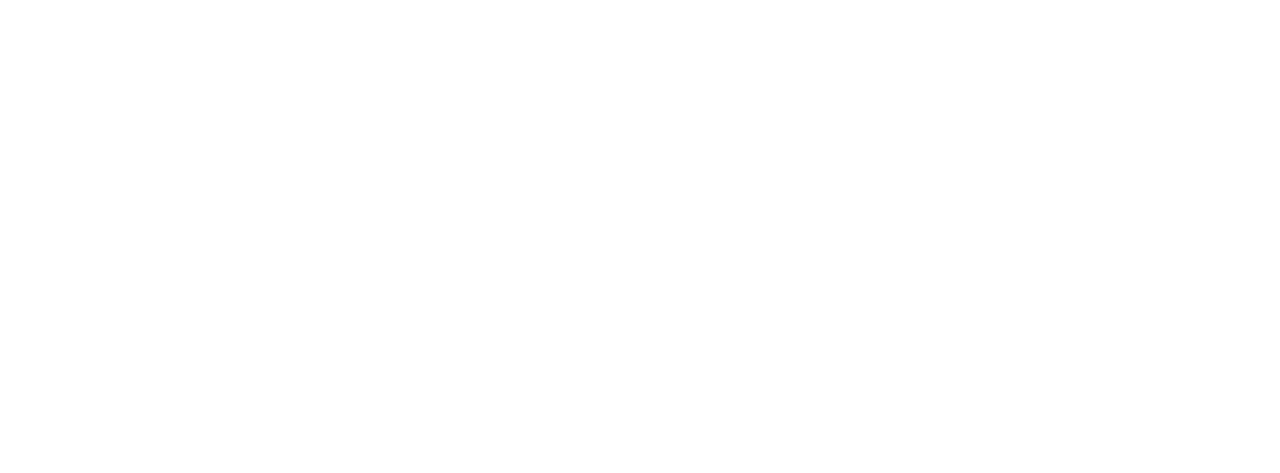
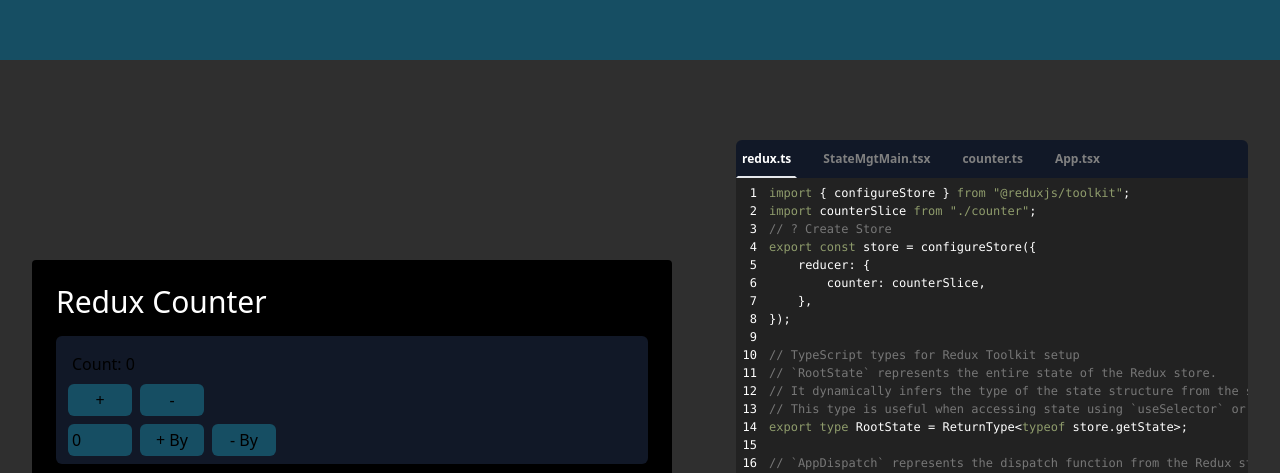
Before and after one commit to dipak-w2003/React-TS-Doc, a React (Vite) app: page /state-management in a window 1280 px wide. Shown: the part 795-1268 px from the top of the page. Before the commit the page ends 800 px from the top, so only its background shows below. Built offline with nearby package versions, Linux system fonts and the light colour scheme.

Commit message:
topicAdded:redux-toolkit

```diff
--- a/src/App.tsx
+++ b/src/App.tsx
@@ -1,8 +1,9 @@
 import React from "react";
 import { BrowserRouter, Routes, Route } from "react-router-dom";
 import NavBar from "./Components/NavBar";
+import HomePage from "./Components/Pages/1-Home/HomePage";
 import Hook from "./Components/1-Hooks/Hook";
-import HomePage from "./Components/Pages/1-Home/HomePage";
+import StateManagementMain from "./Components/2-state-managements/StateManagementMain";
 const App: React.FC = () => {
   return (
     <BrowserRouter>
@@ -10,10 +11,7 @@
       <Routes>
         <Route path="/" element={<HomePage />} />
         <Route path="/hooks" element={<Hook />} />
-        <Route
-          path="/state-management"
-          element={<div>State Management Page</div>}
-        />
+        <Route path="/state-management" element={<StateManagementMain />} />
         <Route path="/reference" element={<div>Reference Page</div>} />
         <Route path="/undefined" element={<div>Undefined Page</div>} />
         <Route
--- /dev/null
+++ b/src/Components/2-state-managements/1-RTK/CounterApp2.tsx
@@ -0,0 +1,36 @@
+import { useState } from "react";
+import { useDispatch, useSelector } from "react-redux";
+import { INCREMENT, DECREMENT, INCREMENTBY, DECREMENTBY } from "./counter";
+import { RootState } from "./redux";
+
+const CounterApp = () => {
+  const [val, setVal] = useState<number>(0);
+
+  const dispatch = useDispatch();
+  const count = useSelector((state: RootState) => state.counter.count);
+
+  return (
+    <main>
+      <h2 className="text-3xl text-white">Redux Counter</h2>
+      <div className="bg-gray-900 rounded-md flex flex-col p-2 mt-4">
+        <h2 className="p-2">Count: {count}</h2>
+        <div className="btns-1 *:bg-cyan-900 *:w-[5vw] *:p-1 *:mx-1 *:rounded-md">
+          <button onClick={() => dispatch(INCREMENT())}>+</button>
+          <button onClick={() => dispatch(DECREMENT())}>-</button>
+        </div>
+        <div className="btns-1 *:bg-cyan-900 *:w-[5vw] mt-2 flex *:p-1 *:mx-1 *:rounded-md">
+          <input
+            placeholder="number"
+            type="number"
+            value={val}
+            onChange={(e) => setVal(Number(e.target.value))}
+          />
+          <button onClick={() => dispatch(INCREMENTBY(val))}>+ By</button>
+          <button onClick={() => dispatch(DECREMENTBY(val))}>- By</button>
+        </div>
+      </div>
+    </main>
+  );
+};
+
+export default CounterApp;
--- /dev/null
+++ b/src/Components/2-state-managements/1-RTK/counter.ts
@@ -0,0 +1,30 @@
+import { createSlice, PayloadAction } from "@reduxjs/toolkit";
+
+export interface StateType {
+    count: number;
+}
+const initialState: StateType = { count: 0 };
+
+// ? counterSlice
+const counterSlice = createSlice({
+    name: "counter",
+    initialState,
+    reducers: {
+        INCREMENT: (state) => {
+            state.count += 1;
+        },
+        DECREMENT: (state) => {
+            state.count -= 1;
+        },
+        INCREMENTBY: (state, action: PayloadAction<number>) => {
+            state.count += action.payload;
+        },
+        DECREMENTBY: (state, action: PayloadAction<number>) => {
+            state.count -= action.payload;
+        },
+    },
+});
+export const { DECREMENT, INCREMENT, INCREMENTBY, DECREMENTBY } = counterSlice.actions;
+
+
+export default counterSlice.reducer
--- /dev/null
+++ b/src/Components/2-state-managements/1-RTK/redux.ts
@@ -0,0 +1,19 @@
+import { configureStore } from "@reduxjs/toolkit";
+import counterSlice from "./counter";
+// ? Create Store
+export const store = configureStore({
+    reducer: {
+        counter: counterSlice,
+    },
+});
+
+// TypeScript types for Redux Toolkit setup
+// `RootState` represents the entire state of the Redux store.
+// It dynamically infers the type of the state structure from the store itself.
+// This type is useful when accessing state using `useSelector` or similar functions.
+export type RootState = ReturnType<typeof store.getState>;
+
+// `AppDispatch` represents the dispatch function from the Redux store.
+// It dynamically infers the type of all actions that can be dispatched.
+// This type ensures type safety when dispatching actions, especially for actions with payloads.
+export type AppDispatch = typeof store.dispatch;
--- /dev/null
+++ b/src/Components/2-state-managements/1-RTK/rtkCodes.ts
@@ -0,0 +1,134 @@
+interface ICodes {
+    name: string,
+    code: string
+}
+
+
+
+const code1: ICodes = {
+    name: "redux.ts",
+    code: `import { configureStore } from "@reduxjs/toolkit";
+import counterSlice from "./counter";
+// ? Create Store
+export const store = configureStore({
+    reducer: {
+        counter: counterSlice,
+    },
+});
+
+// TypeScript types for Redux Toolkit setup
+// \`\RootState\`\ represents the entire state of the Redux store.
+// It dynamically infers the type of the state structure from the store itself.
+// This type is useful when accessing state using \`useSelector\`\ or similar functions.
+export type RootState = ReturnType<typeof store.getState>;
+
+// \`\AppDispatch\`\ represents the dispatch function from the Redux store.
+// It dynamically infers the type of all actions that can be dispatched.
+// This type ensures type safety when dispatching actions, especially for actions with payloads.
+export type AppDispatch = typeof store.dispatch;
+`
+}
+
+
+const code2: ICodes = {
+    name: "StateMgtMain.tsx",
+    code: `import { Provider } from "react-redux";
+import { store } from "./1-RTK/redux";
+import CounterApp from "./1-RTK/CounterApp2";
+const StateManagementMain = () => {
+  return (
+    // ? You can alseo wrap 'Main.tsx'
+    <Provider store={store}>
+      <div className="after-nav bg-slate-900 *:h-[100vh]">
+        <CounterApp />
+      </div>
+    </Provider>
+  );
+};
+
+export default StateManagementMain;
+`
+}
+
+const code3: ICodes = {
+    name: "counter.ts",
+    code: `
+    import { createSlice, PayloadAction } from "@reduxjs/toolkit";
+
+export interface StateType {
+    count: number;
+}
+const initialState: StateType = { count: 0 };
+
+// ? counterSlice
+const counterSlice = createSlice({
+    name: "counter",
+    initialState,
+    reducers: {
+        INCREMENT: (state) => {
+            state.count += 1;
+        },
+        DECREMENT: (state) => {
+            state.count -= 1;
+        },
+        INCREMENTBY: (state, action: PayloadAction<number>) => {
+            state.count += action.payload;
+        },
+        DECREMENTBY: (state, action: PayloadAction<number>) => {
+            state.count -= action.payload;
+        },
+    },
+});
+export const { DECREMENT, INCREMENT, INCREMENTBY, DECREMENTBY } = counterSlice.actions;
+
+
+export default counterSlice.reducer
+    `
+}
+
+
+const code4: ICodes = {
+    name: "App.tsx",
+    code: `import { useState } from "react";
+import { useDispatch, useSelector } from "react-redux";
+import { INCREMENT, DECREMENT, INCREMENTBY, DECREMENTBY } from "./counter";
+import { RootState } from "./redux";
+
+const CounterApp = () => {
+  const [val, setVal] = useState<number>(0);
+
+  const dispatch = useDispatch();
+  const count = useSelector((state: RootState) => state.counter.count);
+
+  return (
+    <main>
+      <h2 className="text-3xl">Redux Counter</h2>
+      <div className="bg-gray-900 rounded-md flex flex-col p-2 mt-4">
+        <h2 className="p-2">Count: {count}</h2>
+        <div className="btns-1 *:bg-cyan-900 *:w-[5vw] *:p-1 *:mx-1 *:rounded-md">
+          <button onClick={() => dispatch(INCREMENT())}>+</button>
+          <button onClick={() => dispatch(DECREMENT())}>-</button>
+        </div>
+        <div className="btns-1 *:bg-cyan-900 *:w-[5vw] mt-2 flex *:p-1 *:mx-1 *:rounded-md">
+          <input
+            placeholder="number"
+            type="number"
+            value={val}
+            onChange={(e) => setVal(Number(e.target.value))}
+          />
+          <button onClick={() => dispatch(INCREMENTBY(val))}>+ By</button>
+          <button onClick={() => dispatch(DECREMENTBY(val))}>- By</button>
+        </div>
+      </div>
+    </main>
+  );
+};
+
+export default CounterApp;
+`
+}
+
+
+
+
+export const rtKCodes: ICodes[] = [code1, code2, code3, code4]
--- /dev/null
+++ b/src/Components/2-state-managements/LandingPage.tsx
@@ -0,0 +1,5 @@
+const LandingPage = () => {
+  return <div className="after-nav bg-cyan-900">State Management</div>;
+};
+
+export default LandingPage;
--- /dev/null
+++ b/src/Components/2-state-managements/StateManagementMain.tsx
@@ -0,0 +1,21 @@
+import { Provider } from "react-redux";
+import { store } from "./1-RTK/redux";
+import CounterApp from "./1-RTK/CounterApp2";
+import { rtKCodes } from "./1-RTK/rtkCodes";
+import LandingPage from "./LandingPage";
+import CodeWrapping from "../../utils/1-code-wrapper/CodeWrapping";
+const StateManagementMain = () => {
+  return (
+    // ? You can alseo wrap 'Main.tsx'
+    <Provider store={store}>
+      <div className="after-nav bg-slate-900 *:h-[100vh]">
+        <LandingPage />
+
+        {/* ? Codes & UI */}
+        <CodeWrapping tsxUI={<CounterApp />} code={rtKCodes} />
+      </div>
+    </Provider>
+  );
+};
+
+export default StateManagementMain;
--- a/src/Components/4-ts/TS_files.tsx
+++ /dev/null
@@ -1,114 +0,0 @@
-const typeAliase: string = `
-// Type Alias for a primitive
-type UserID = string;
-
-// Type Alias for an object
-type User = {
-    id: UserID;
-    name: string;
-    email: string;
-    isActive: boolean;
-};
-
-// Type Alias for a union
-type Status = "active" | "inactive" | "pending";
-
-// Function using type aliases
-const printUserInfo = (user: User): void => {};
-
-// Usage
-const newUser: User = {
-    id: "u123",
-    name: "Naruto Uzumaki",
-    email: "naruto@konoha.com",
-    isActive: true,
-};
-
-printUserInfo(newUser);
-`;
-const interfaceEg: string = `
-// Interface for a user
-interface User {
-  id: string;
-  name: string;
-  email: string;
-}
-
-// Extending an interface
-interface Admin extends User {
-  role: "admin" | "superadmin";
-}
-
-// Function interface
-interface LoginFunction {
-  (email: string, password: string): boolean;
-}
-
-// Implementation
-const login: LoginFunction = (email, password) => {
-  return email === "admin@domain.com" && password === "securepassword";
-};
-
-// Usage
-const admin: Admin = {
-  id: "a123",
-  name: "Sasuke Uchiha",
-  email: "sasuke@uchiha.com",
-  role: "admin",
-};`;
-
-const difs: string = `
-// Type Alias for a union
-type Shape = "circle" | "square" | "rectangle";
-
-// Interface for an object
-interface Circle {
-  radius: number;
-  type: "circle";
-}
-
-// Combining Types and Interfaces
-type ShapeDetails = Circle | { width: number; height: number; type: "rectangle" };
-
-// Interface cannot define unions
-// interface ShapeUnion = "circle" | "square"; // This will cause an error
-
-// Extending a type vs extending an interface
-type ExtendedType = Shape & { color: string };
-interface ExtendedInterface extends Circle {
-  color: string;
-}
-
-// Usage Example
-const circle: ExtendedInterface = {
-  radius: 5,
-  type: "circle",
-  color: "red",
-};
-
-const rectangle: ShapeDetails = {
-  width: 10,
-  height: 20,
-  type: "rectangle",
-};
-`;
-type codeManage = {
-  name: string;
-  code: string;
-};
-const grab1: codeManage = {
-  code: typeAliase,
-  name: "Type.ts",
-};
-const grab2: codeManage = {
-  code: interfaceEg,
-  name: "Interface.ts",
-};
-const grab3: codeManage = {
-  code: difs,
-  name: "Type_and_Interface.ts",
-};
-
-const codeStr: codeManage[] = [grab1, grab2, grab3];
-console.log(codeStr);
-export { codeStr };
--- a/src/Components/NavBar.tsx
+++ b/src/Components/NavBar.tsx
@@ -31,7 +31,7 @@
             <li className="hover:text-white">Hooks</li>
           </NavLink>
           <NavLink to="/state-management">
-            <li className="hover:text-white">RRTK-Redux</li>
+            <li className="hover:text-white">State Management</li>
           </NavLink>
           <NavLink to="/reference">
             <li className="hover:text-white">Reference</li>
```
